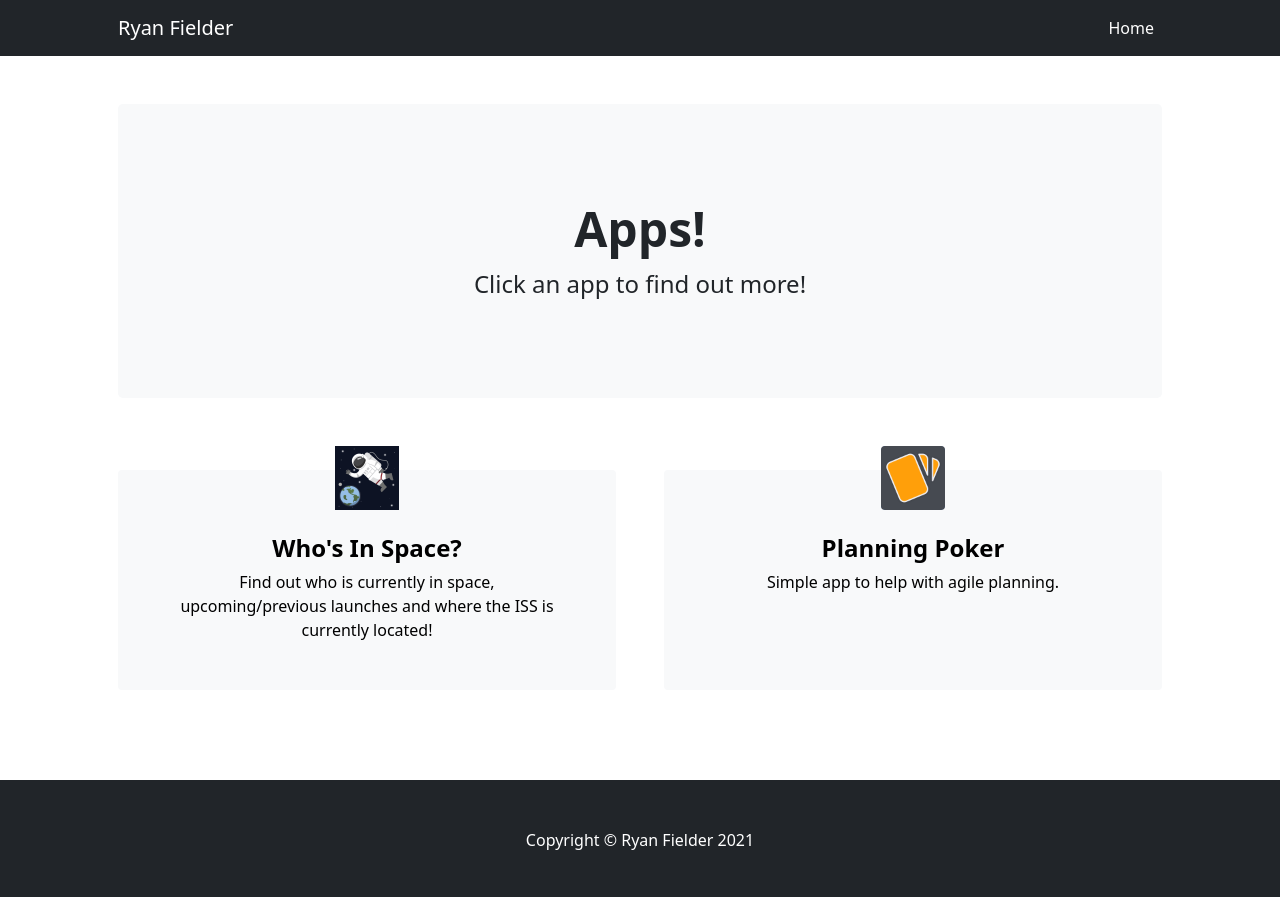
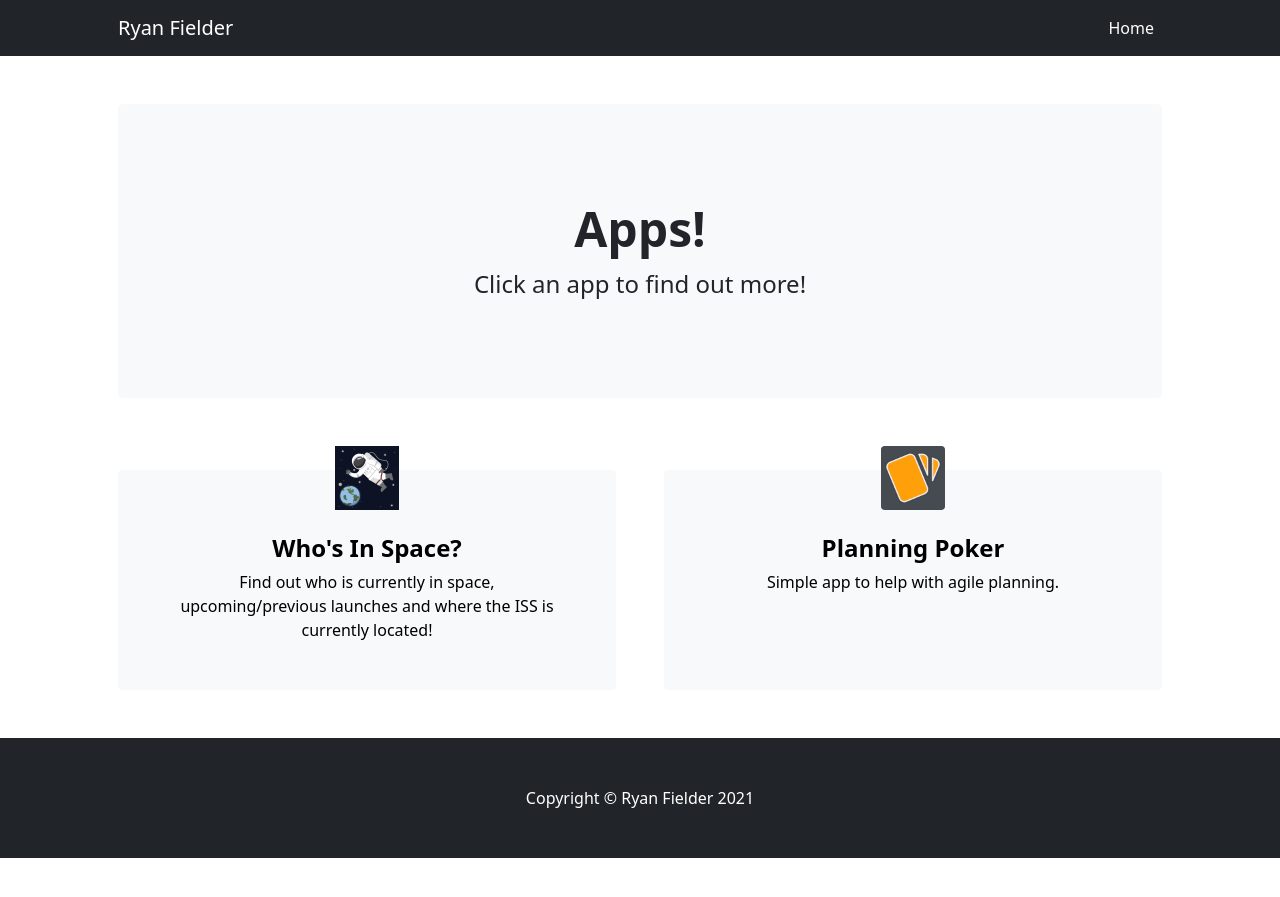
Before and after one commit to RyanFielder/apps, a Jekyll site: the page index.html, which Jekyll copies as it is, in a window 1280 px wide. Shown: the top 897 px of the page. Built offline with Jekyll 4.4.1, drawn with Linux system fonts in a browser that asks for light colours; nearby versions of some CDN libraries; library files that are not in the unit come from our copies.

Commit message:
Removed fixed footer

```diff
--- a/index.html
+++ b/index.html
@@ -82,7 +82,7 @@
             </div>
         </section>
         <!-- Footer-->
-        <footer class="py-5 bg-dark fixed-bottom">
+        <footer class="py-5 bg-dark">
             <div class="container"><p class="m-0 text-center text-white">Copyright &copy; Ryan Fielder 2021</p></div>
         </footer>
         <!-- Bootstrap core JS-->
```
Also changed, not shown: 1 other file.
